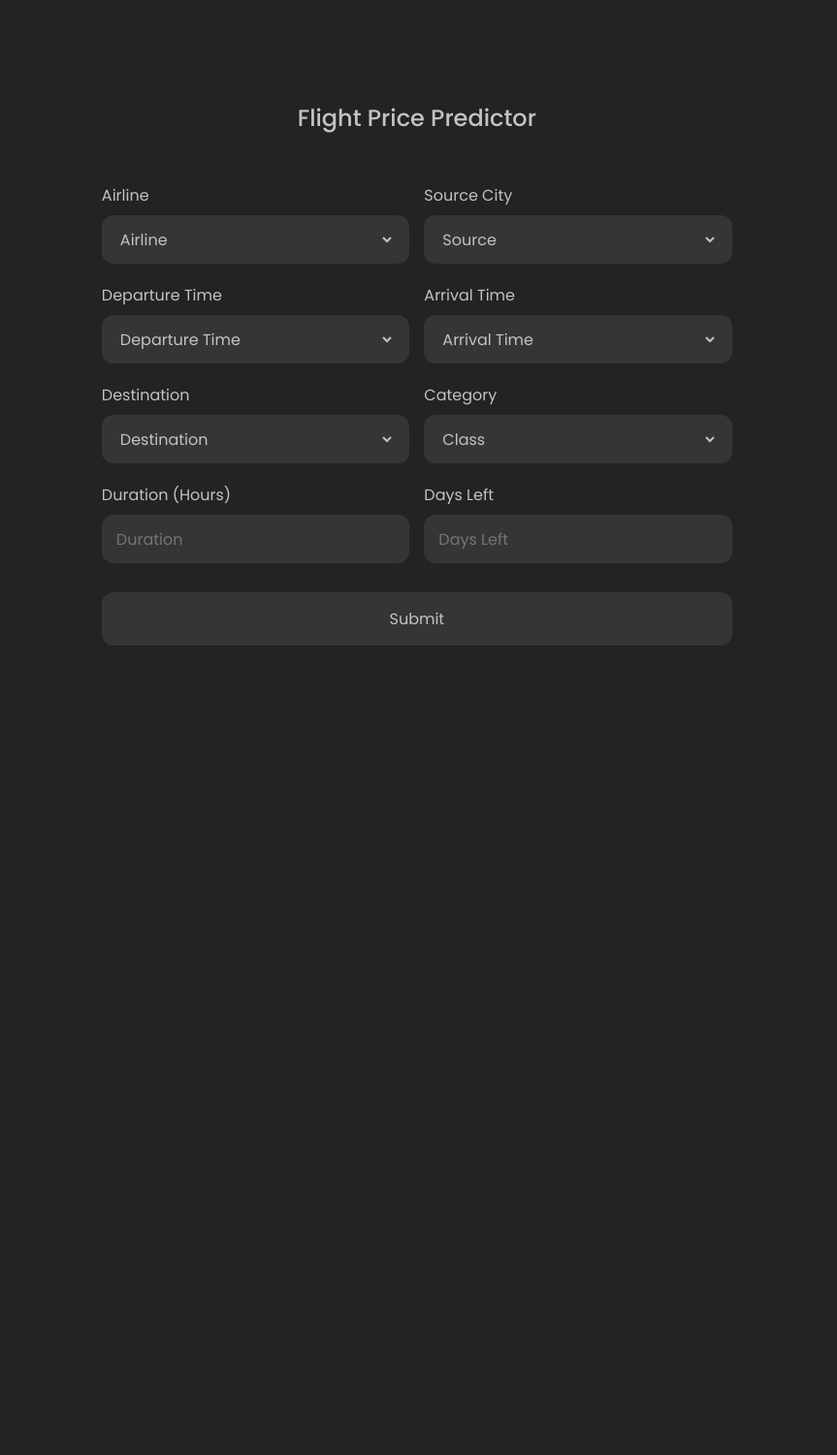
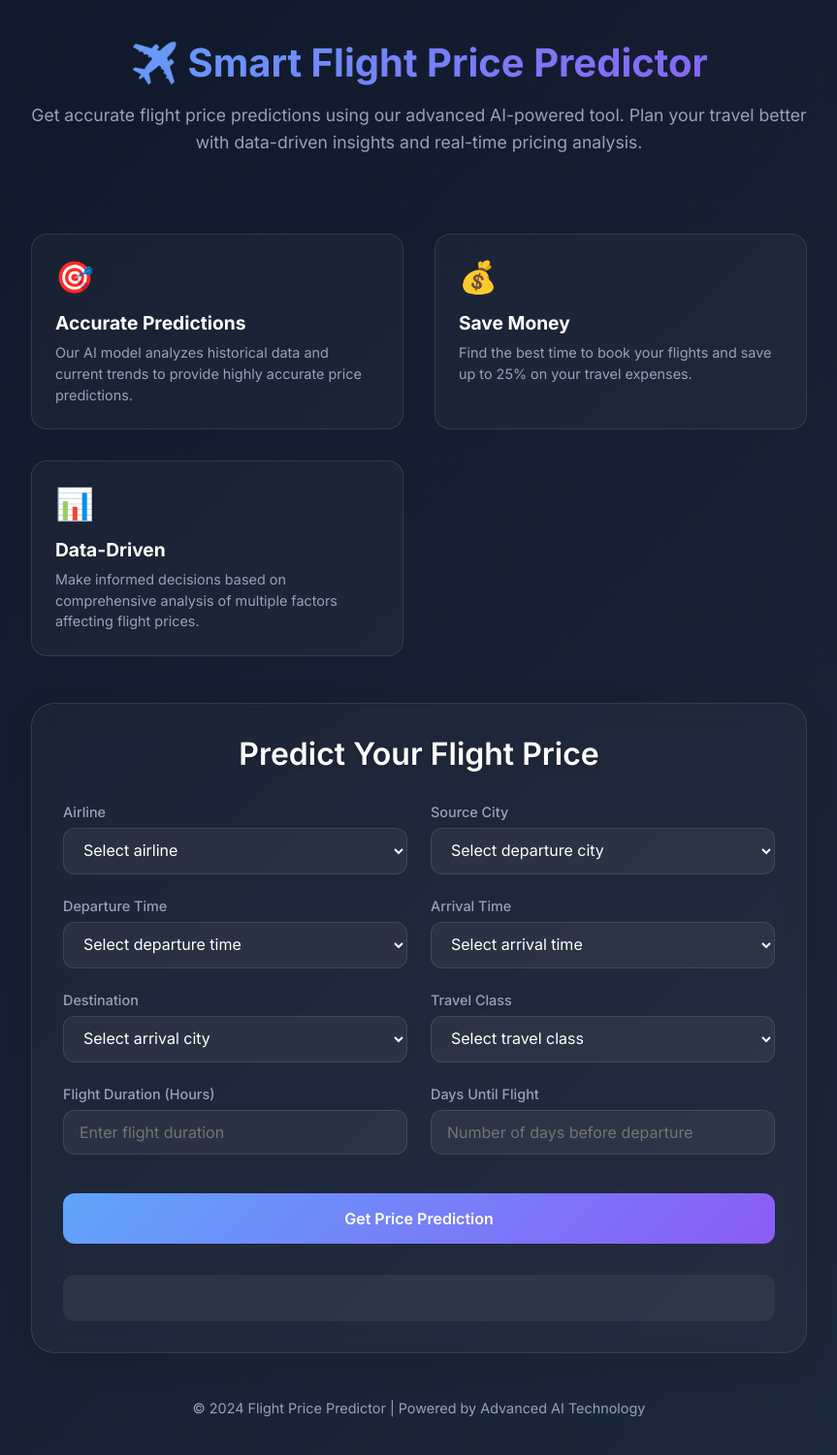
Before and after one commit to RatneshKJaiswal/Flight-Price-Predictor, a Flask app: page / in a window 1280 px wide. Shown: the whole page at 97% size, without its empty margins (208-1071 px from the left). Before the commit the page ends 666 px from the top, so only its background shows below. Run offline with Flask 3, Linux system fonts and the light colour scheme; parts of the project's set-up code (start-up, migrations or seed data) failed here and were passed over.

Commit message:
updated template

```diff
--- a/templates/predict.html
+++ b/templates/predict.html
@@ -1,137 +1,251 @@
 <!DOCTYPE html>
 <html lang="en">
-
 <head>
     <meta charset="UTF-8" />
     <meta name="viewport" content="width=device-width, initial-scale=1.0" />
     <meta http-equiv="X-UA-Compatible" content="ie=edge" />
     <style>
-@import url("https://fonts.googleapis.com/css2?family=Poppins:wght@200;300;400;500;600;700&display=swap");
+        @import url("https://fonts.googleapis.com/css2?family=Inter:wght@300;400;500;600;700&display=swap");
+
         * {
             margin: 0;
             padding: 0;
             box-sizing: border-box;
-  font-family: "Poppins", sans-serif;
+            font-family: "Inter", sans-serif;
         }
+
         body {
             min-height: 100vh;
             display: flex;
+            flex-direction: column;
             align-items: center;
-  justify-content: center;
-  padding: 20px;
-  background: rgb(35, 35, 35);
+            padding: 40px 20px;
+            background: linear-gradient(135deg, #0f172a, #1e293b);
+            color: #e4e4e7;
         }
+
+        .hero-section {
+            text-align: center;
+            margin-bottom: 3rem;
+            max-width: 800px;
+        }
+
+        .hero-title {
+            font-size: 2.5rem;
+            color: #ffffff;
+            margin-bottom: 1rem;
+            background: linear-gradient(135deg, #60a5fa, #8b5cf6);
+            -webkit-background-clip: text;
+            -webkit-text-fill-color: transparent;
+        }
+
+        .hero-subtitle {
+            font-size: 1.1rem;
+            color: #94a3b8;
+            line-height: 1.6;
+            margin-bottom: 2rem;
+        }
+
+        .features {
+            display: grid;
+            grid-template-columns: repeat(auto-fit, minmax(250px, 1fr));
+            gap: 2rem;
+            max-width: 800px;
+            margin-bottom: 3rem;
+        }
+
+        .feature-card {
+            background: rgba(255, 255, 255, 0.03);
+            padding: 1.5rem;
+            border-radius: 16px;
+            border: 1px solid rgba(255, 255, 255, 0.1);
+            transition: transform 0.3s ease;
+        }
+
+        .feature-card:hover {
+            transform: translateY(-5px);
+        }
+
+        .feature-icon {
+            font-size: 2rem;
+            margin-bottom: 1rem;
+        }
+
+        .feature-title {
+            font-size: 1.2rem;
+            color: #ffffff;
+            margin-bottom: 0.5rem;
+        }
+
+        .feature-desc {
+            color: #94a3b8;
+            font-size: 0.9rem;
+            line-height: 1.5;
+        }
+
         .container {
             position: relative;
-  max-width: 700px;
+            max-width: 800px;
             width: 100%;
-  background: rgb(35, 35, 35);
-  padding: 25px;
-  border-radius: 8px;
+            background: rgba(255, 255, 255, 0.03);
+            padding: 2rem;
+            border-radius: 24px;
+            backdrop-filter: blur(10px);
+            border: 1px solid rgba(255, 255, 255, 0.1);
+            box-shadow: 0 8px 32px rgba(0, 0, 0, 0.1);
         }
+
         .container header {
-  font-size: 1.5rem;
-  color: #c4c2c2;
+            font-size: 2rem;
+            color: #ffffff;
+            font-weight: 600;
+            text-align: center;
+            margin-bottom: 2rem;
+            text-shadow: 0 2px 4px rgba(0, 0, 0, 0.1);
+        }
+
+        .form .column {
+            display: flex;
+            gap: 1.5rem;
+            margin-bottom: 1.5rem;
+        }
+
+        .input-box {
+            flex: 1;
+        }
+
+        .input-box label {
+            display: block;
+            margin-bottom: 0.5rem;
+            font-size: 0.9rem;
             font-weight: 500;
+            color: #94a3b8;
+        }
+
+        .select-box select,
+        .input-box input {
+            width: 100%;
+            padding: 0.75rem 1rem;
+            border: 1px solid rgba(255, 255, 255, 0.1);
+            border-radius: 12px;
+            background: rgba(255, 255, 255, 0.05);
+            color: #ffffff;
+            font-size: 1rem;
+            transition: all 0.3s ease;
+        }
+
+        .select-box select:focus,
+        .input-box input:focus {
+            outline: none;
+            border-color: rgba(147, 51, 234, 0.5);
+            box-shadow: 0 0 0 3px rgba(147, 51, 234, 0.25);
+        }
+
+        .select-box select option {
+            background: #1e1e2e;
+            color: #ffffff;
+        }
+
+        button {
+            width: 100%;
+            padding: 1rem;
+            border: none;
+            border-radius: 12px;
+            background: linear-gradient(135deg, #60a5fa, #8b5cf6);
+            color: #ffffff;
+            font-size: 1rem;
+            font-weight: 600;
+            cursor: pointer;
+            transition: all 0.3s ease;
+            margin-top: 1rem;
+        }
+
+        button:hover {
+            transform: translateY(-2px);
+            box-shadow: 0 4px 12px rgba(96, 165, 250, 0.25);
+        }
+
+        .pred {
+            margin-top: 2rem;
+            padding: 1.5rem;
+            border-radius: 12px;
+            background: rgba(255, 255, 255, 0.05);
             text-align: center;
         }
-.container .form {
-  margin-top: 30px;
-}
-.form .input-box {
-  width: 100%;
-  margin-top: 20px;
-}
-.input-box label {
-  color: #c4c2c2;
-}
-.form :where(.input-box input, .select-box) {
-  position: relative;
-  height: 50px;
-  width: 100%;
-  outline: none;
-  font-size: 1rem;
-  color: #c4c2c2;
-  background: #363535;
-  margin-top: 8px;
-  /* border: 1px solid #ddd; */
-  border:none;
-  border-radius: 12px;
-  padding: 0 15px;
-}
-.input-box input:focus {
-  box-shadow: 0 1px 0 rgba(0, 0, 0, 0.1);
-}
-.form .column {
-  display: flex;
-  column-gap: 15px;
-}
-.select-box select {
-  height: 100%;
-  width: 100%;
-  outline: none;
-  border: none;
-  color: #c4c2c2;
-  background: #363535;
-  font-size: 1rem;
-}
-.form button {
-  height: 55px;
-  width: 100%;
-  color: #c4c2c2;
 
-  font-size: 1rem;
-  font-weight: 400;
-  margin-top: 30px;
-  border: none;
-  cursor: pointer;
-  border-radius: 12px;
-  transition: all 0.2s ease;
-  background: #363535;
-}
-.form button:hover {
-  background: rgb(88, 56, 250);
-}
-.pred {
-    display: flex;
-    column-gap: 15px;
-    margin-top: 30px;
-}
-.pred header{
-    color: white;
-    font-size: 1.3rem;
-    text-align: center;
-    width: 100%;
+        .pred header {
+            font-size: 1.5rem;
+            margin: 0;
+            color: #ffffff;
         }
 
-@media screen and (max-width: 500px) {
+        .footer {
+            margin-top: 3rem;
+            text-align: center;
+            color: #94a3b8;
+            font-size: 0.9rem;
+        }
+
+        @media screen and (max-width: 768px) {
             .form .column {
-    flex-wrap: wrap;
+                flex-direction: column;
+                gap: 1rem;
             }
-  .form :where(.gender-option, .gender) {
-    row-gap: 15px;
+
+            .hero-title {
+                font-size: 2rem;
+            }
+
+            .features {
+                grid-template-columns: 1fr;
+            }
+
+            .container {
+                padding: 1.5rem;
             }
         }
     </style>
 </head>
 
 <body>
+    <div class="hero-section">
+        <h1 class="hero-title">✈️ Smart Flight Price Predictor</h1>
+        <p class="hero-subtitle">Get accurate flight price predictions using our advanced AI-powered tool. Plan your travel better with data-driven insights and real-time pricing analysis.</p>
+    </div>
+
+    <div class="features">
+        <div class="feature-card">
+            <div class="feature-icon">🎯</div>
+            <h3 class="feature-title">Accurate Predictions</h3>
+            <p class="feature-desc">Our AI model analyzes historical data and current trends to provide highly accurate price predictions.</p>
+        </div>
+        <div class="feature-card">
+            <div class="feature-icon">💰</div>
+            <h3 class="feature-title">Save Money</h3>
+            <p class="feature-desc">Find the best time to book your flights and save up to 25% on your travel expenses.</p>
+        </div>
+        <div class="feature-card">
+            <div class="feature-icon">📊</div>
+            <h3 class="feature-title">Data-Driven</h3>
+            <p class="feature-desc">Make informed decisions based on comprehensive analysis of multiple factors affecting flight prices.</p>
+        </div>
+    </div>
+
     <section class="container">
-        <header>Flight Price Predictor</header>
+        <header>Predict Your Flight Price</header>
         <form action="/predict" class="form" id="predict" method="post">
-            <!-- <div class="input-box address"> -->
             <div class="column">
                 <div class="input-box">
                     <label>Airline</label>
                     <div class="select-box">
                         <select form="predict" name="airline" required>
-                                <option hidden>Airline</option>
+                            <option value="" disabled selected>Select airline</option>
                             <option value="SpiceJet">SpiceJet</option>
                             <option value="AirAsia">AirAsia</option>
                             <option value="Vistara">Vistara</option>
-                                <option value="GO_FIRST">GO_FIRST</option>
+                            <option value="GO_FIRST">GO FIRST</option>
                             <option value="Indigo">Indigo</option>
-                                <option value="Air_India">Air_India</option>
+                            <option value="Air_India">Air India</option>
                         </select>
                     </div>
                 </div>
@@ -139,7 +253,7 @@ body {
                     <label>Source City</label>
                     <div class="select-box">
                         <select form="predict" name="source_city" required>
-                                <option hidden>Source</option>
+                            <option value="" disabled selected>Select departure city</option>
                             <option value="Delhi">Delhi</option>
                             <option value="Mumbai">Mumbai</option>
                             <option value="Bangalore">Bangalore</option>
@@ -150,21 +264,18 @@ body {
                     </div>
                 </div>
             </div>
-            <!-- </div> -->
 
-            <!-- <div class="input-box address"> -->
             <div class="column">
                 <div class="input-box">
                     <label>Departure Time</label>
                     <div class="select-box">
                         <select form="predict" name="departure_time" required>
-                                <option hidden>Departure Time</option>
-                                <option value="Evening">Evening</option>
-                                <option value="Morning">Morning</option>
-                                <option value="Afternoon">Afternoon</option>
-                                <option value="Night">Night</option>
-                                <option value="Late_Night">Late_Night</option>
-                                <option value="Early_Morning">Early_Morning</option>
+                            <option value="" disabled selected>Select departure time</option>
+                            <option value="Early_Morning">Early Morning (00:00-04:00)</option>
+                            <option value="Morning">Morning (04:00-08:00)</option>
+                            <option value="Afternoon">Afternoon (12:00-16:00)</option>
+                            <option value="Evening">Evening (16:00-20:00)</option>
+                            <option value="Night">Night (20:00-00:00)</option>
                         </select>
                     </div>
                 </div>
@@ -172,26 +283,23 @@ body {
                     <label>Arrival Time</label>
                     <div class="select-box">
                         <select form="predict" name="arrival_time" required>
-                                <option hidden>Arrival Time</option>
-                                <option value="Evening">Evening</option>
-                                <option value="Morning">Morning</option>
-                                <option value="Afternoon">Afternoon</option>
-                                <option value="Night">Night</option>
-                                <option value="Late_Night">Late_Night</option>
-                                <option value="Early_Morning">Early_Morning</option>
+                            <option value="" disabled selected>Select arrival time</option>
+                            <option value="Early_Morning">Early Morning (00:00-04:00)</option>
+                            <option value="Morning">Morning (04:00-08:00)</option>
+                            <option value="Afternoon">Afternoon (12:00-16:00)</option>
+                            <option value="Evening">Evening (16:00-20:00)</option>
+                            <option value="Night">Night (20:00-00:00)</option>
                         </select>
                     </div>
                 </div>
             </div>
-            <!-- </div> -->
 
-            <!-- <div class="input-box address"> -->
             <div class="column">
                 <div class="input-box">
                     <label>Destination</label>
                     <div class="select-box">
                         <select form="predict" name="destination_city" required>
-                                <option hidden>Destination</option>
+                            <option value="" disabled selected>Select arrival city</option>
                             <option value="Delhi">Delhi</option>
                             <option value="Mumbai">Mumbai</option>
                             <option value="Bangalore">Bangalore</option>
@@ -202,36 +310,37 @@ body {
                     </div>
                 </div>
                 <div class="input-box">
-                        <label>Category</label>
+                    <label>Travel Class</label>
                     <div class="select-box">
                         <select form="predict" name="category" required>
-                                <option hidden>Class</option>
+                            <option value="" disabled selected>Select travel class</option>
                             <option value="Business">Business</option>
                             <option value="Economy">Economy</option>
                         </select>
                     </div>
                 </div>
             </div>
-            <!-- </div> -->
 
             <div class="column">
                 <div class="input-box">
-                    <label>Duration (Hours)</label>
-                    <input name="duration" type="number" placeholder="Duration" required />
+                    <label>Flight Duration (Hours)</label>
+                    <input name="duration" type="number" min="0" max="24" step="0.5" placeholder="Enter flight duration" required />
                 </div>
                 <div class="input-box">
-                    <label>Days Left</label>
-                    <input type="number" placeholder="Days Left" name="days_left" required />
+                    <label>Days Until Flight</label>
+                    <input type="number" min="1" max="365" placeholder="Number of days before departure" name="days_left" required />
                 </div>
             </div>
 
-            <button type="submit">Submit</button>
+            <button type="submit">Get Price Prediction</button>
         </form>
         <div class="pred">
             <header>{{pred}}</header>
         </div>
     </section>
 
+    <footer class="footer">
+        <p>© 2024 Flight Price Predictor | Powered by Advanced AI Technology</p>
+    </footer>
 </body>
-
 </html>
```
Lines whose indentation alone changed are shown as unchanged.
